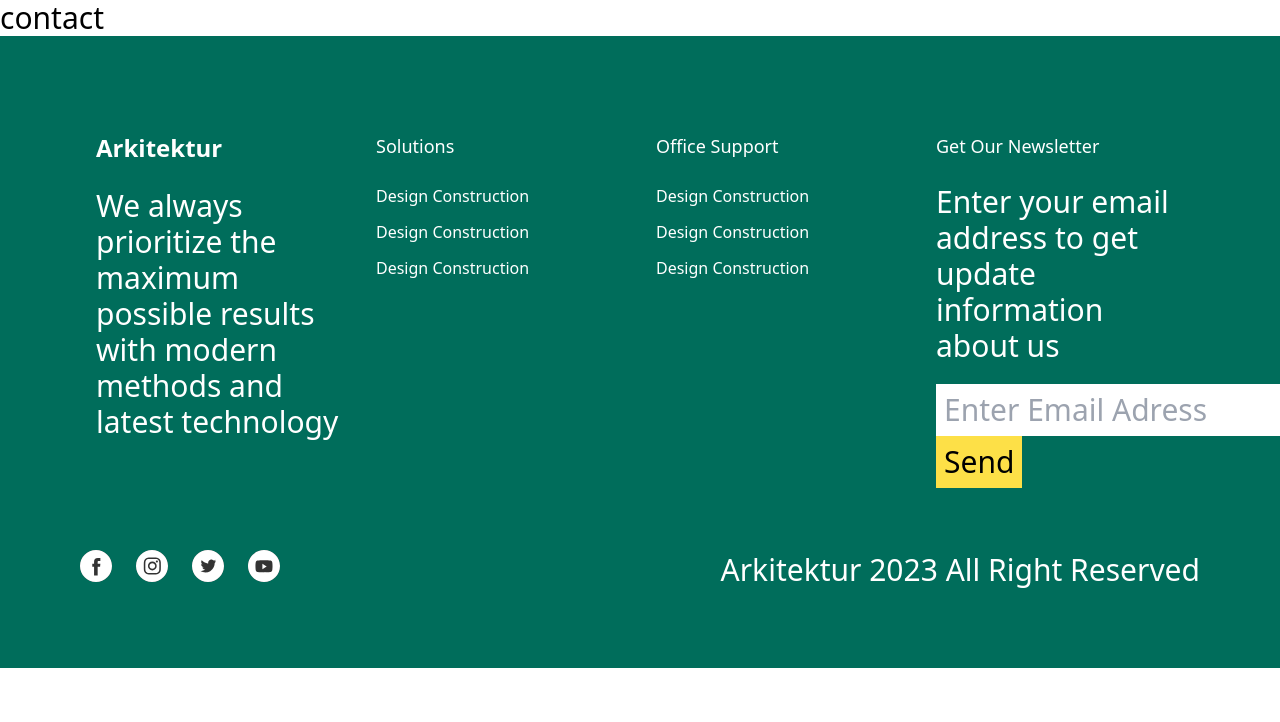
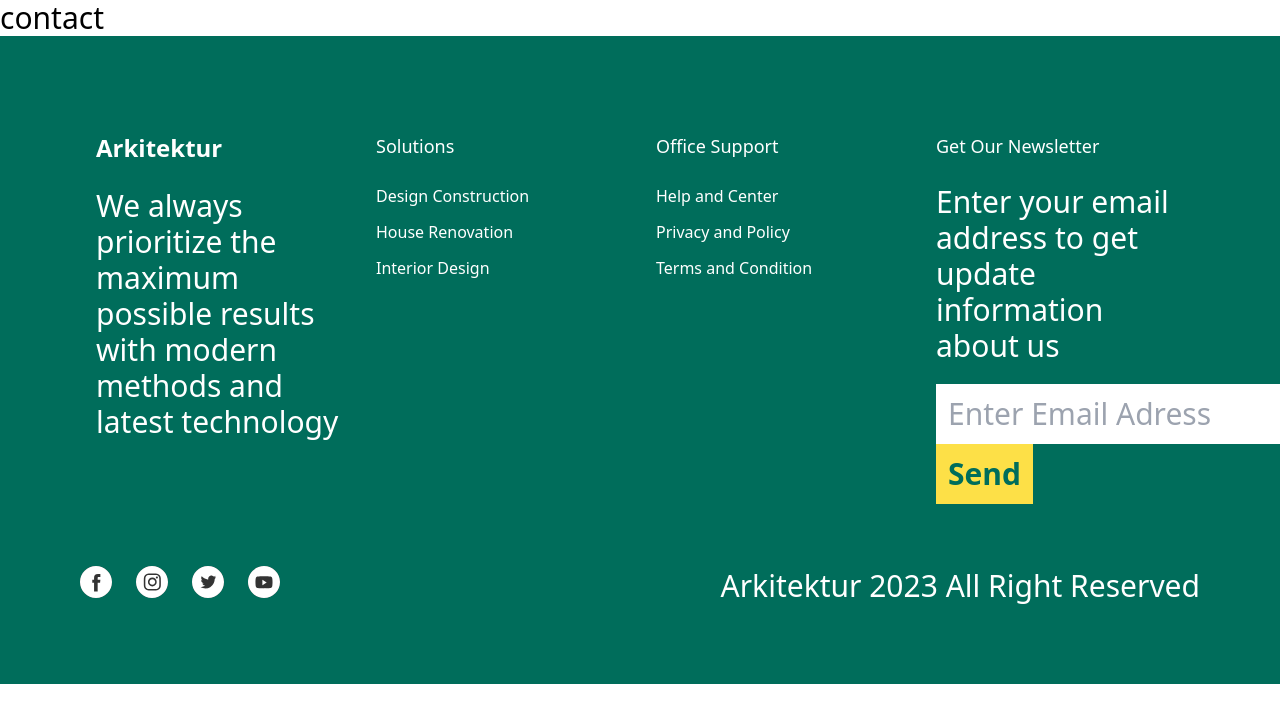
Before and after one commit to jebsonubaldo/arkitektur, a Next.js app: page /contact in a window 1280 px wide. Shown: the top 722 px of the page. Built offline with nearby package versions, Linux system fonts and the light colour scheme.

Commit message:
done some minor editing on testimonial, footer and process sections

```diff
--- a/src/components/Footer.js
+++ b/src/components/Footer.js
@@ -18,16 +18,16 @@ export default function Footer() {
           <h1 className="font-inter text-lg font-medium">Solutions</h1>
           <ul className="font-inter text-base font-normal space-y-3 mt-6">
             <li>Design Construction</li>
-            <li>Design Construction</li>
-            <li>Design Construction</li>
+            <li>House Renovation</li>
+            <li>Interior Design</li>
           </ul>
         </div>
         <div class="p-4 lg:col-span-4 xl:col-span-1 text-white">
           <h1 className="font-inter text-lg font-medium">Office Support</h1>
           <ul className="font-inter text-base font-normal space-y-3 mt-6">
-            <li>Design Construction</li>
-            <li>Design Construction</li>
-            <li>Design Construction</li>
+            <li>Help and Center</li>
+            <li>Privacy and Policy</li>
+            <li>Terms and Condition</li>
           </ul>
         </div>
 
@@ -43,9 +43,9 @@ export default function Footer() {
                 name=""
                 value=""
                 placeholder="Enter Email Adress"
-                className="p-2"
+                className="p-3"
               />
-              <button type="" className="bg-yellow-300 text-black p-2">
+              <button type="" className="bg-yellow-300 text-green font-semibold p-3">
                 Send
               </button>
             </div>
--- a/src/components/Process.js
+++ b/src/components/Process.js
@@ -19,7 +19,7 @@ export default function Process() {
           </div>
 
           <div>
-            <div className="relative flex items-center mt-10">
+            <div className="relative flex items-center mt-10 bg-white shadow-lg p-3">
               <Image
                 src="/images/Ellipse 7.svg"
                 alt=""
@@ -27,9 +27,9 @@ export default function Process() {
                 height={60}
                 className="rounded-full w-[50px] h-[50px]"
               />
-              {/* <span className="absolute top-1/2 left-1/6 transform -translate-x-1/2 -translate-y-1/2 text-gray-700 text-lg font-semibold">
+              <span className="absolute top-1/2 left-9 transform -translate-x-1/2 -translate-y-1/2 text-white text-lg font-semibold">
                 01
-              </span> */}
+              </span>
               <div className="ml-6 space-y-2">
                 <h1 className="text-gray-700 font-inter font-semibold text-lg">
                   Design Building
@@ -40,7 +40,8 @@ export default function Process() {
                 </p>
               </div>
             </div>
-            <div className="relative flex items-center mt-10">
+
+            <div className="relative flex items-center mt-10  bg-white shadow-lg p-3">
               <Image
                 src="/images/Ellipse 7.svg"
                 alt=""
@@ -48,20 +49,21 @@ export default function Process() {
                 height={60}
                 className="rounded-full w-[50px] h-[50px]"
               />
-              {/* <span className="absolute top-1/2 left-1/6 transform -translate-x-1/2 -translate-y-1/2 text-gray-700 text-lg font-semibold">
-                01
-              </span> */}
+              <span className="absolute top-1/2 left-9 transform -translate-x-1/2 -translate-y-1/2 text-white text-lg font-semibold">
+                02
+              </span>
               <div className="ml-6 space-y-2">
                 <h1 className="text-gray-700 font-inter font-semibold text-lg">
                   Preliminary Drawing
                 </h1>
                 <p className="text-gray-500 font-inter text-md font-normal leading-[24px]">
-                  First things you determine the concept and model you want,
-                  then choose what colors and materials
+                  When the briefing process is complete and what the client
+                  wants has been achieved then we carry out
                 </p>
               </div>
             </div>
-            <div className="relative flex items-center mt-10">
+
+            <div className="relative flex items-center mt-10  bg-white shadow-lg p-3">
               <Image
                 src="/images/Ellipse 7.svg"
                 alt=""
@@ -69,16 +71,16 @@ export default function Process() {
                 height={60}
                 className="rounded-full w-[50px] h-[50px]"
               />
-              {/* <span className="absolute top-1/2 left-1/6 transform -translate-x-1/2 -translate-y-1/2 text-gray-700 text-lg font-semibold">
-                01
-              </span> */}
+              <span className="absolute top-1/2 left-9 transform -translate-x-1/2 -translate-y-1/2 text-white text-lg font-semibold">
+                03
+              </span>
               <div className="ml-6 space-y-2">
                 <h1 className="text-gray-700 font-inter font-semibold text-lg">
                   Construction Details
                 </h1>
                 <p className="text-gray-500 font-inter text-md font-normal leading-[24px]">
-                  First things you determine the concept and model you want,
-                  then choose what colors and materials
+                  After the process is complete, we will immediately carry out
+                  of the finishing stage and we do it care
                 </p>
               </div>
             </div>
@@ -90,7 +92,7 @@ export default function Process() {
             alt=""
             width={700}
             height={0}
-            className="w-[700px] h-[85vh]"
+            className="w-[700px] h-[90vh]"
           />
         </div>
       </div>
--- a/src/components/Testimonials.js
+++ b/src/components/Testimonials.js
@@ -2,7 +2,7 @@ import Image from "next/image";
 
 export default function Testimonilas() {
   return (
-    <section className="p-20 bg-FAFAFA">
+    <section className="p-20 bg-gray-50">
       <div>
         <div className="text-center">
           <h1 className="text-gray-500 font-inter text-base font-medium">
@@ -13,7 +13,7 @@ export default function Testimonilas() {
           </span>
         </div>
         <div class="grid grid-cols-1 sm:grid-cols-2 md:grid-cols-3 gap-4 mt-14">
-          <div class="p-8">
+          <div class="p-8 bg-white shadow-lg">
             <div className="flex items-center">
               <Image
                 src="/images/image_1.jpg"
@@ -45,10 +45,10 @@ export default function Testimonilas() {
               </p>
             </div>
           </div>
-          <div class="p-8">
+          <div class="p-8  bg-white shadow-lg">
             <div className="flex items-center">
               <Image
-                src="/images/image_1.jpg"
+                src="/images/image_2.jpg"
                 alt=""
                 width={60}
                 height={60}
@@ -77,10 +77,10 @@ export default function Testimonilas() {
               </p>
             </div>
           </div>
-          <div class="p-8">
+          <div class="p-8  bg-white shadow-lg">
             <div className="flex items-center">
               <Image
-                src="/images/image_1.jpg"
+                src="/images/image_3.jpg"
                 alt=""
                 width={60}
                 height={60}
--- a/tailwind.config.js
+++ b/tailwind.config.js
@@ -15,6 +15,9 @@ module.exports = {
       backgroundColor: {
         green: "#006D5B",
       },
+      textColor: {
+        green: "#006D5B",
+      },
     },
   },
   plugins: [],
```
